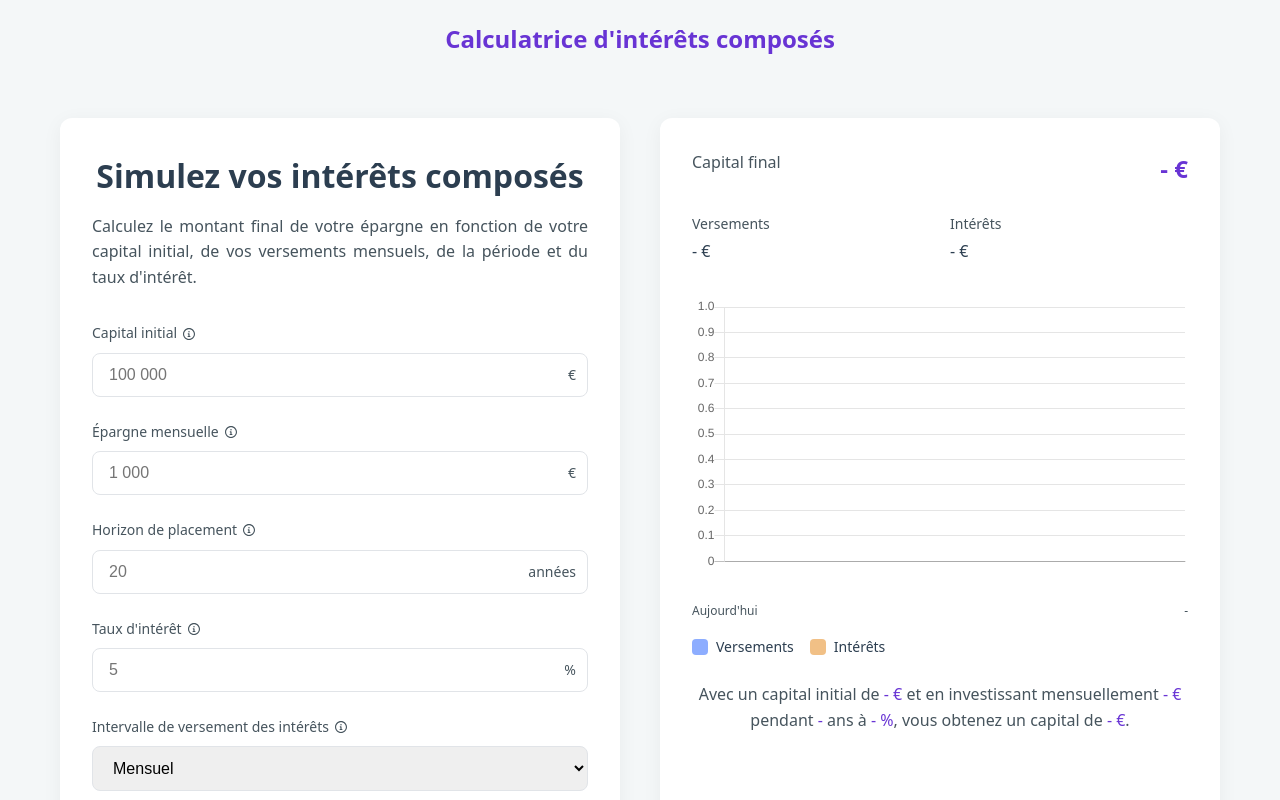
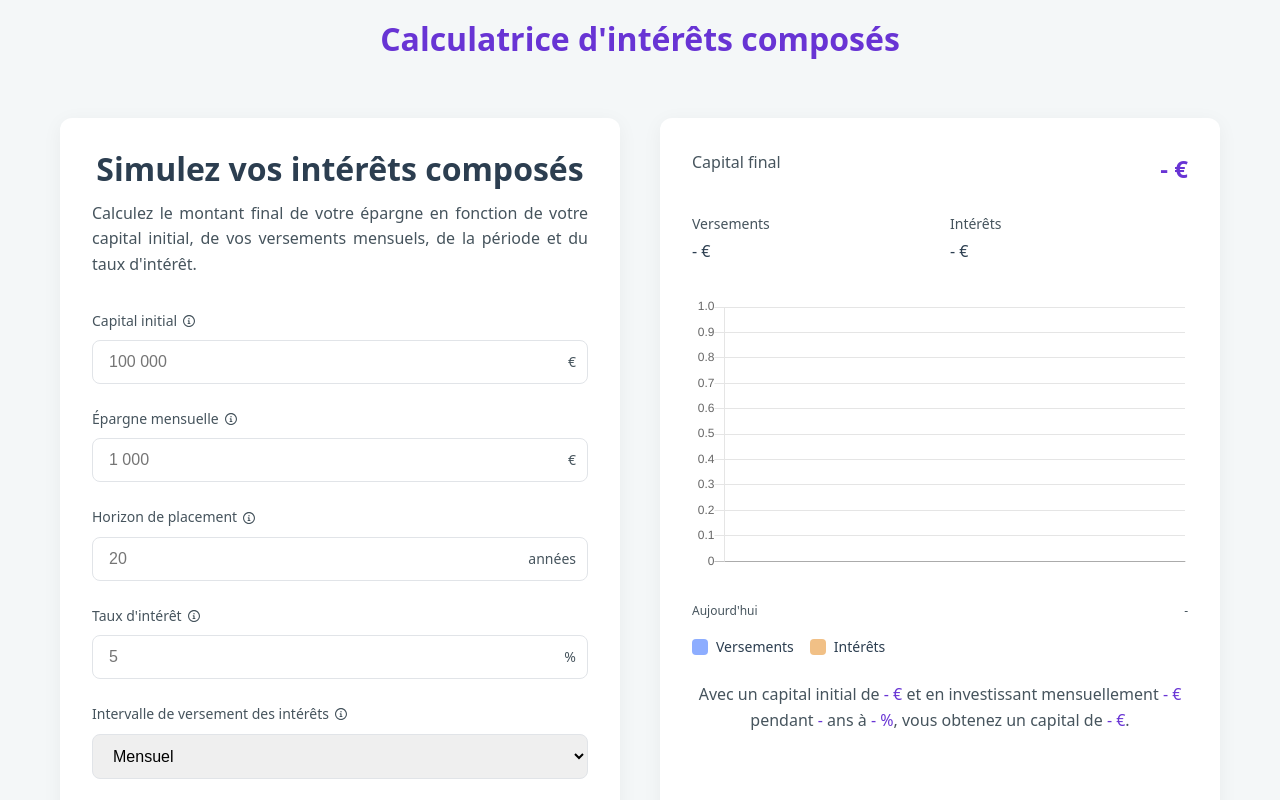
Before and after one commit to heitzjulien/calculatrice-interets-composes, a plain HTML site: page index.html in a window 1280 px wide. Shown: the top 800 px of the page. Drawn offline with nearby package versions, Linux system fonts and the light colour scheme.

Commit message:
feat(text): improve line height and justify all paragraphs

```diff
--- a/index.html
+++ b/index.html
@@ -272,6 +272,10 @@
                 text-align: center;
             }
 
+            p {
+                text-align: justify;
+            }
+
             .summary span {
                 color: var(--primary);
                 font-weight: 500;
@@ -362,6 +366,19 @@
                 margin: 16px 0;
                 font-family: monospace;
             }
+
+            h1 {
+                font-size: 32px;
+                font-weight: 700;
+            }
+            h2 {
+                font-size: 24px;
+                font-weight: 600;
+            }
+
+            h1, h2 {
+                line-height: 1.2;
+            }
         </style>
     </head>
     <body>
@@ -386,13 +403,13 @@
 
         <div class="container">
             <header>
-                <div class="logo">Calculatrice d'intérêts composés</div>
+                <div class="logo"><h1>Calculatrice d'intérêts composés</h1></div>
             </header>
 
             <section class="calculator-section calculator-only">
                 <div class="calculator-form">
                     <div class="calculator-header">
-                        <h1 class="calculator-title">Simulez vos intérêts composés</h1>
+                        <h2 class="calculator-title">Simulez vos intérêts composés</h1>
                         <p class="calculator-description">
                             Calculez le montant final de votre épargne en fonction de votre capital initial, de vos
                             versements mensuels, de la période et du taux d'intérêt.
```
